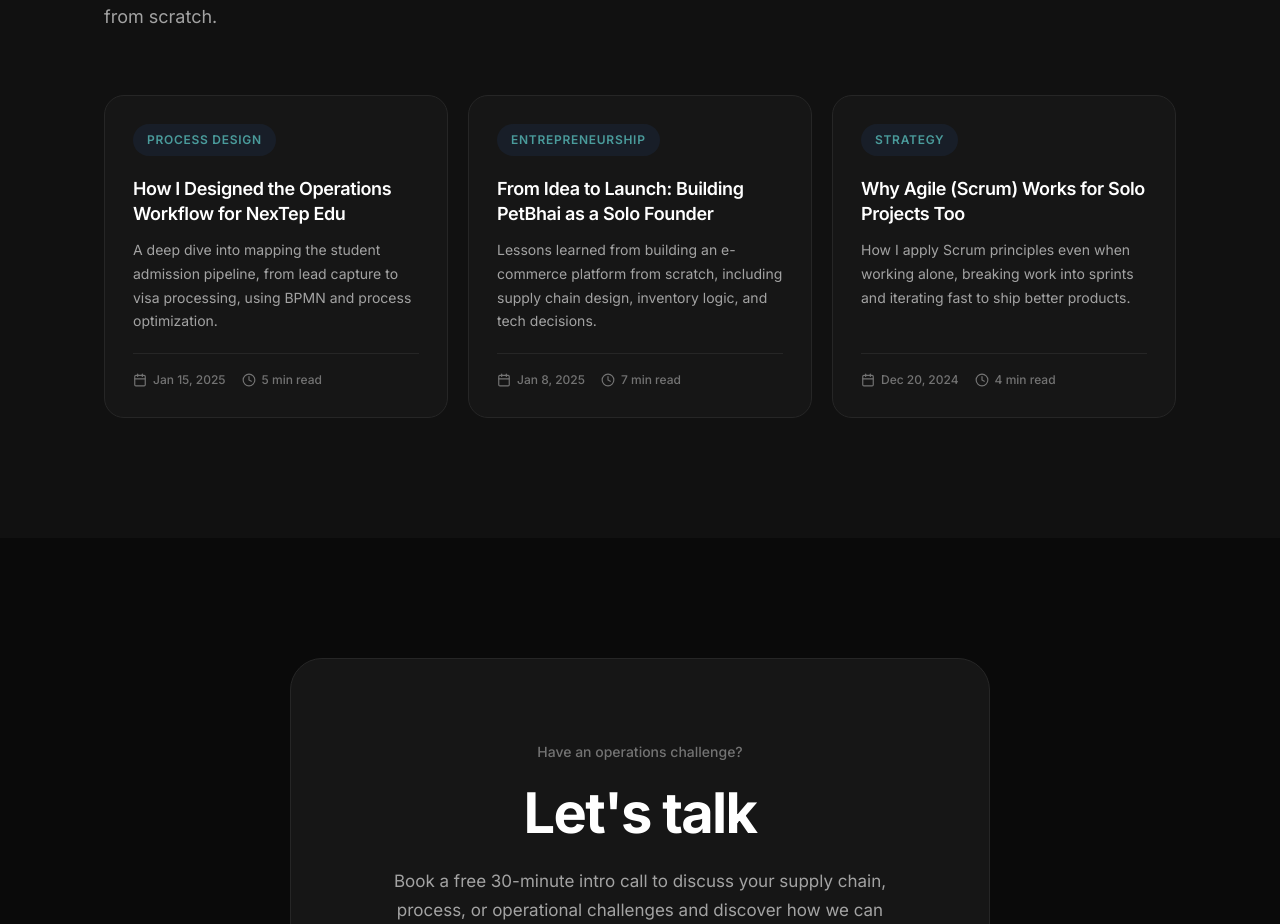
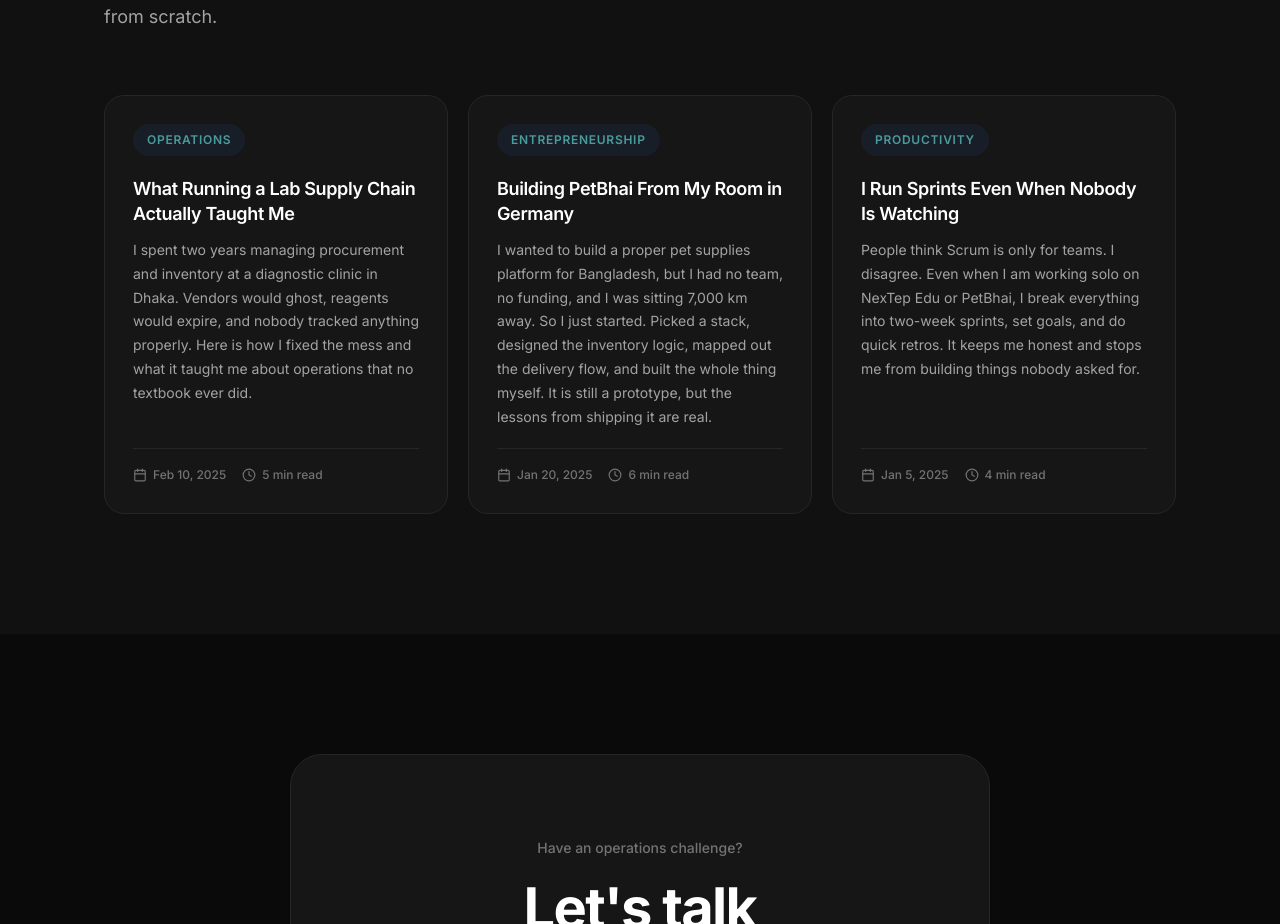
Before and after one commit to myselfrezaul7/portfolio, a Next.js app: page / in a window 1280 px wide. Shown: the part 7486-8410 px from the top of the page. Built offline with nearby package versions, Linux system fonts and the light colour scheme.

Commit message:
Update blog posts with personal, natural-sounding content

```diff
--- a/src/components/Blog.tsx
+++ b/src/components/Blog.tsx
@@ -8,29 +8,29 @@ import styles from './Blog.module.css';
 const posts = [
     {
         id: 1,
-        title: 'How I Designed the Operations Workflow for NexTep Edu',
-        excerpt: 'A deep dive into mapping the student admission pipeline, from lead capture to visa processing, using BPMN and process optimization.',
-        date: '2025-01-15',
+        title: 'What Running a Lab Supply Chain Actually Taught Me',
+        excerpt: 'I spent two years managing procurement and inventory at a diagnostic clinic in Dhaka. Vendors would ghost, reagents would expire, and nobody tracked anything properly. Here is how I fixed the mess and what it taught me about operations that no textbook ever did.',
+        date: '2025-02-10',
         readTime: '5 min read',
-        category: 'Process Design',
+        category: 'Operations',
         slug: '#',
     },
     {
         id: 2,
-        title: 'From Idea to Launch: Building PetBhai as a Solo Founder',
-        excerpt: 'Lessons learned from building an e-commerce platform from scratch, including supply chain design, inventory logic, and tech decisions.',
-        date: '2025-01-08',
-        readTime: '7 min read',
+        title: 'Building PetBhai From My Room in Germany',
+        excerpt: 'I wanted to build a proper pet supplies platform for Bangladesh, but I had no team, no funding, and I was sitting 7,000 km away. So I just started. Picked a stack, designed the inventory logic, mapped out the delivery flow, and built the whole thing myself. It is still a prototype, but the lessons from shipping it are real.',
+        date: '2025-01-20',
+        readTime: '6 min read',
         category: 'Entrepreneurship',
         slug: '#',
     },
     {
         id: 3,
-        title: 'Why Agile (Scrum) Works for Solo Projects Too',
-        excerpt: 'How I apply Scrum principles even when working alone, breaking work into sprints and iterating fast to ship better products.',
-        date: '2024-12-20',
+        title: 'I Run Sprints Even When Nobody Is Watching',
+        excerpt: 'People think Scrum is only for teams. I disagree. Even when I am working solo on NexTep Edu or PetBhai, I break everything into two-week sprints, set goals, and do quick retros. It keeps me honest and stops me from building things nobody asked for.',
+        date: '2025-01-05',
         readTime: '4 min read',
-        category: 'Strategy',
+        category: 'Productivity',
         slug: '#',
     },
 ];
```
